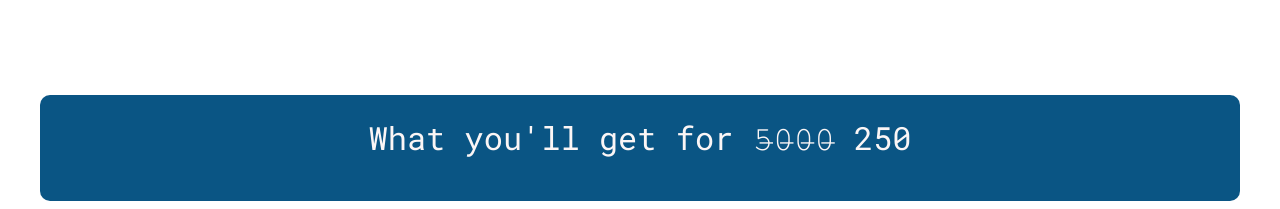
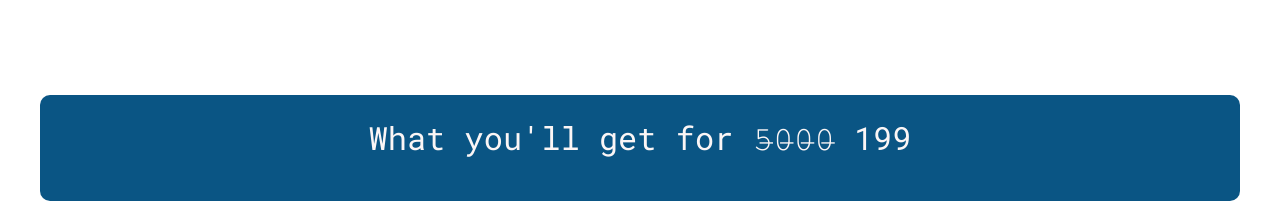
Before and after one commit to vaibhav210603/TechPath-Scout, a React (Vite) app in the folder client/: page / in a window 1280 px wide. Shown: the part 1549-1758 px from the top of the page. Built offline with nearby package versions, Linux system fonts and the light colour scheme.

Commit message:
final commit

```diff
--- a/client/src/components/pages/assistant/Assistant.jsx
+++ b/client/src/components/pages/assistant/Assistant.jsx
@@ -61,7 +61,7 @@ function Assistant() {
         const fullText = `${prompt}${userInput}`;
 
         try {
-            const res = await fetch('http://localhost:8000/generate', {
+            const res = await fetch('https://techpath-scout-server.vercel.app/generate', {
                 method: 'POST',
                 headers: {
                     'Content-Type': 'application/json',
--- a/client/src/components/pages/home/Hero.jsx
+++ b/client/src/components/pages/home/Hero.jsx
@@ -54,7 +54,7 @@ export default function Hero() {
             {/* Reviews Section */}
             <div className="reviews">
             <ReviewSection/>
-                <div className="features_banner"><h2>What you'll get for 𝟻̶𝟶̶𝟶̶𝟶̶ 250</h2></div>
+                <div className="features_banner"><h2>What you'll get for 𝟻̶𝟶̶𝟶̶𝟶̶ 199</h2></div>
             </div>
 
 
```
Also changed, not shown: 1 other file (tests, documents, lock files or other folders).
